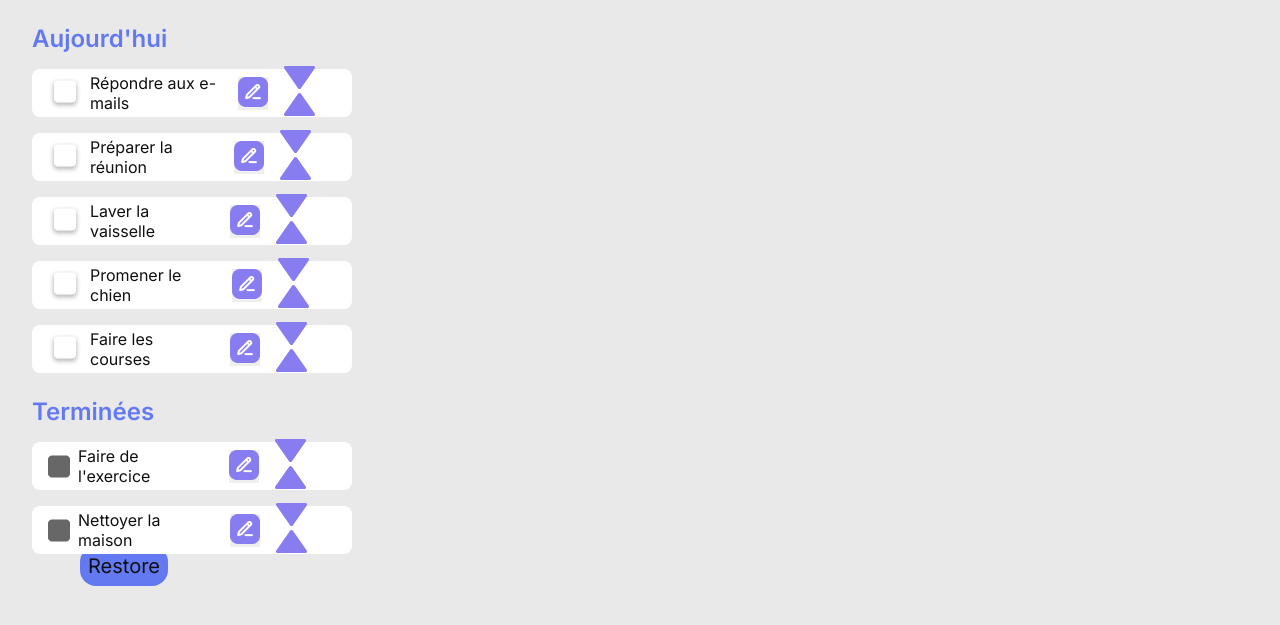
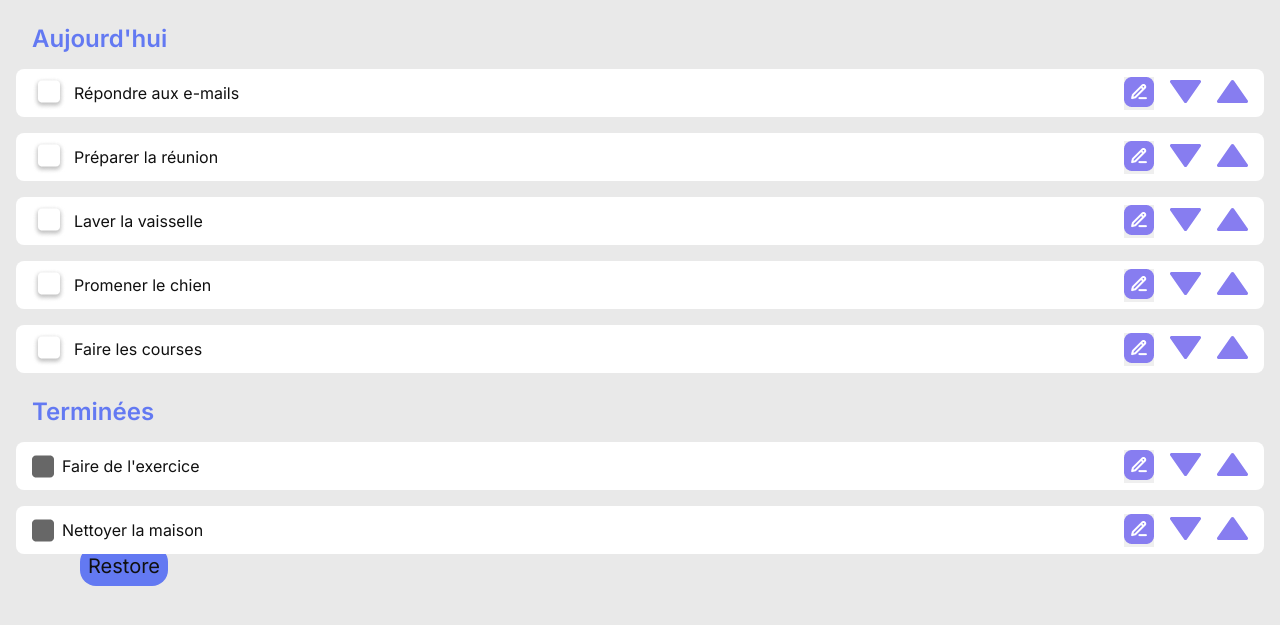
Before and after one commit to Saibotyk/TaskWizard, a PHP site: page / in a window 1280 px wide. Shown: the part 71-696 px from the top of the page. Run offline with PHP 8.4, Linux system fonts and the light colour scheme; data comes from the database, SQL or seed files in the repository; data that the repository does not hold is empty.

Commit message:
modifying task disposition

```diff
--- a/css/style.css
+++ b/css/style.css
@@ -69,7 +69,7 @@ body {
     background-color: var(--white);
     position: relative;
     padding: 1.2rem 1rem;
-    margin: 0 2rem;
+    margin: 0 auto;
     border-radius: .5rem;
     display: flex;
     align-items: center;
@@ -77,7 +77,7 @@ body {
     position: calc(100% - 2rem);
     gap: 1rem;
     height: 3rem;
-    width: 20rem;
+    width: calc(100% - 2rem);
 }
 
 /* FORM */
@@ -158,6 +158,13 @@ body {
     margin: 0 5rem;
 }
 
+.btn-container{
+    display: flex;
+    align-items: center;
+    justify-content: center;
+    gap: 1rem
+}
+
 ._background-color {
     content: "";
     position: fixed;
--- a/includes/_functions.php
+++ b/includes/_functions.php
@@ -12,8 +12,8 @@ function getList(array $array) :string  {
 
                         $dataset = ' data-id="' . $task['id_task'] . '"';
                         $html .= '<li '.$dataset.'class="task list-js"><a href="updatestatus.php?is_completed=' . $task['is_completed'] . '&id=' . $task['id_task'] . '" class="list-item"><img src="' . $img . '" id="checkboxChecked">';
-                        $html .= '<p class="text-task-js">'.$task['title'].'</p></a><button class="modifier-js btn-invisible"><img src="img/modify-icn.png"></button>';
-                        $html .= '<div><a href="updateranking.php?id=' . $task['id_task'] . '&rank='.$task['ranking'].'&prior=down"><img src="img/down.svg" alt="down"></a>';
+                        $html .= '<p class="text-task-js">'.$task['title'].'</p><div class="btn-container"></a><button class="modifier-js btn-invisible"><img src="img/modify-icn.png"></button>';
+                        $html .= '<a href="updateranking.php?id=' . $task['id_task'] . '&rank='.$task['ranking'].'&prior=down"><img src="img/down.svg" alt="down"></a>';
                         $html .='<a href="updateranking.php?id=' . $task['id_task'] . '&rank='.$task['ranking'].'&prior=up"><img src="img/up.svg" alt="up"></a></div></li>';
                         $html .= "</li>";
                     }
```
